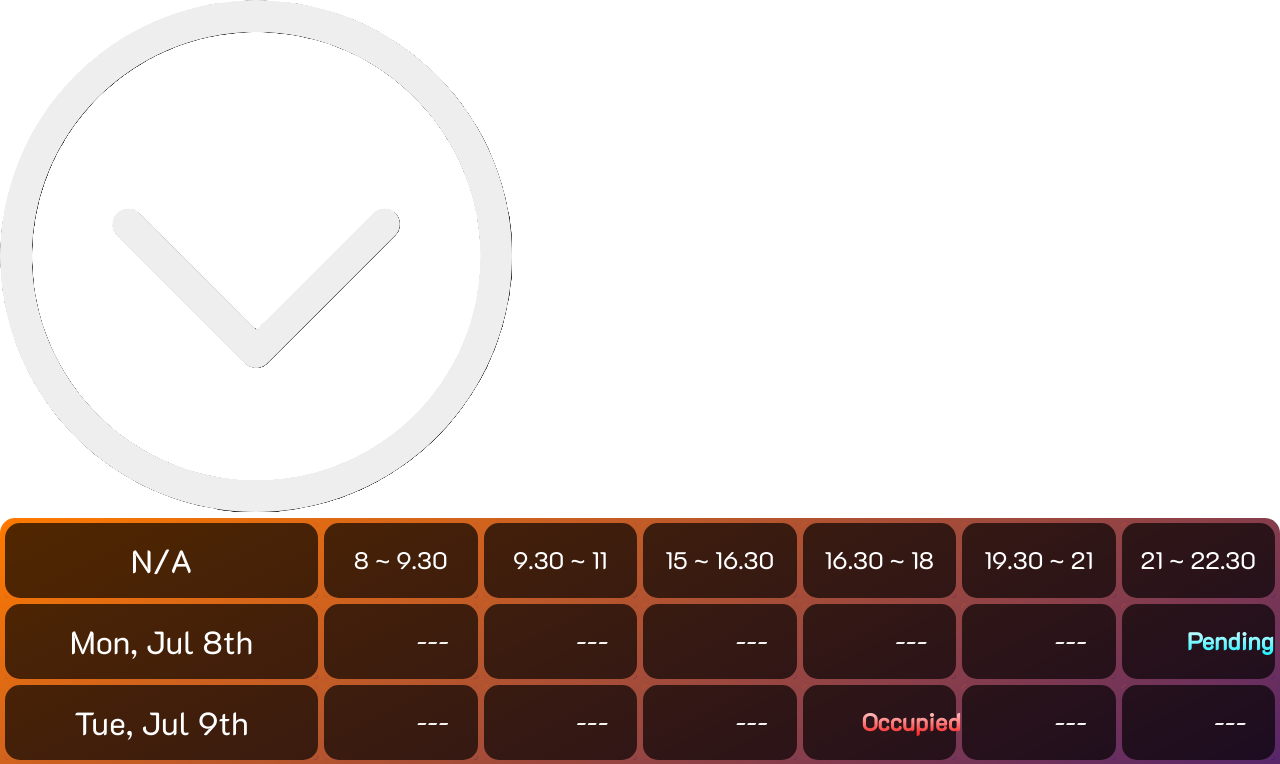
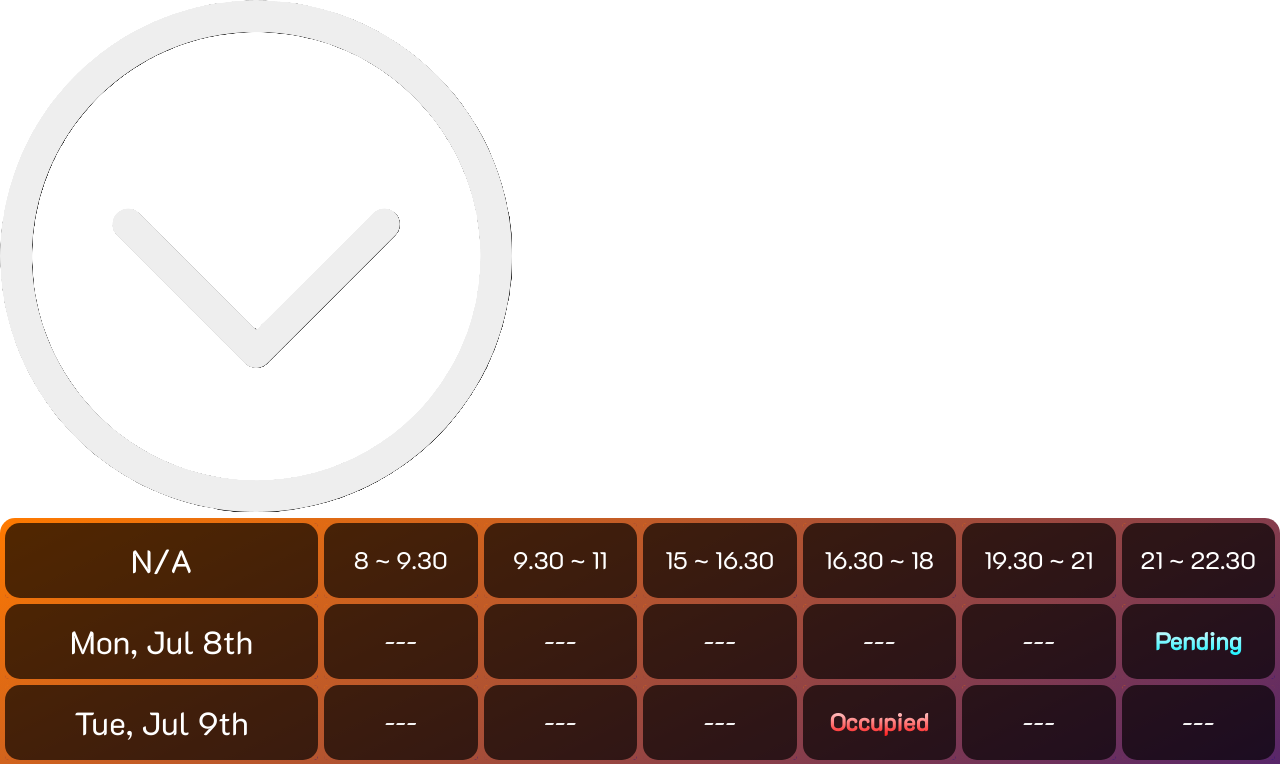
Before and after one commit to vochanhtin139/PORTFOLIO-CALENDAR, a React (Vite) app: page / in a window 1280 px wide. Shown: the top 764 px of the page. Built offline with nearby package versions, Linux system fonts and the light colour scheme.

Commit message:
edit the dialog UI

```diff
--- a/src/CalendarView.tsx
+++ b/src/CalendarView.tsx
@@ -3,6 +3,7 @@ import { styled } from "@mui/joy/styles";
 import Sheet from "@mui/joy/Sheet";
 import PropTypes from "prop-types";
 import { PopupDialog } from "./PopupDialog";
+import { useState } from "react";
 
 const Item = styled(Sheet)(({ theme }) => ({
   position: "relative",
@@ -81,6 +82,8 @@ const CalendarContainer = styled("div")`
 
 // eslint-disable-next-line @typescript-eslint/no-explicit-any
 const CalendarView = (props: any) => {
+  const [open, setOpen] = useState(false);
+
   return (
     <CalendarContainer
       {...props}
@@ -118,8 +121,7 @@ const CalendarView = (props: any) => {
           </Grid>
           {day.slots.map((slot, slotIndex) => (
             <Grid xs key={slotIndex} fontSize={24}>
-              <Item>
-                <PopupDialog/>
+              <Item onClick={() => {setOpen(true)}}>
                 <span
                   style={{
                     zIndex: 100,
@@ -144,6 +146,8 @@ const CalendarView = (props: any) => {
           ))}
         </Grid>
       ))}
+
+      <PopupDialog open={open} setOpen={setOpen} />
     </CalendarContainer>
   );
 };
--- a/src/PopupDialog.tsx
+++ b/src/PopupDialog.tsx
@@ -7,22 +7,20 @@ import DialogContent from "@mui/material/DialogContent";
 import DialogContentText from "@mui/material/DialogContentText";
 import DialogTitle from "@mui/material/DialogTitle";
 
-export const PopupDialog = (slot) => {
-  const [open, setOpen] = React.useState(false);
+export const PopupDialog = (props: {open: boolean; setOpen: any}) => {
 
   const handleClickOpen = () => {
-    setOpen(true);
+    props.setOpen(true);
   };
 
   const handleClose = () => {
-    setOpen(false);
+    props.setOpen(false);
   };
 
   return (
     <React.Fragment>
-      <Button className="z-1 absolute" onClick={handleClickOpen}></Button>
       <Dialog
-        open={open}
+        open={props.open}
         onClose={handleClose}
         PaperProps={{
           component: "form",
```
